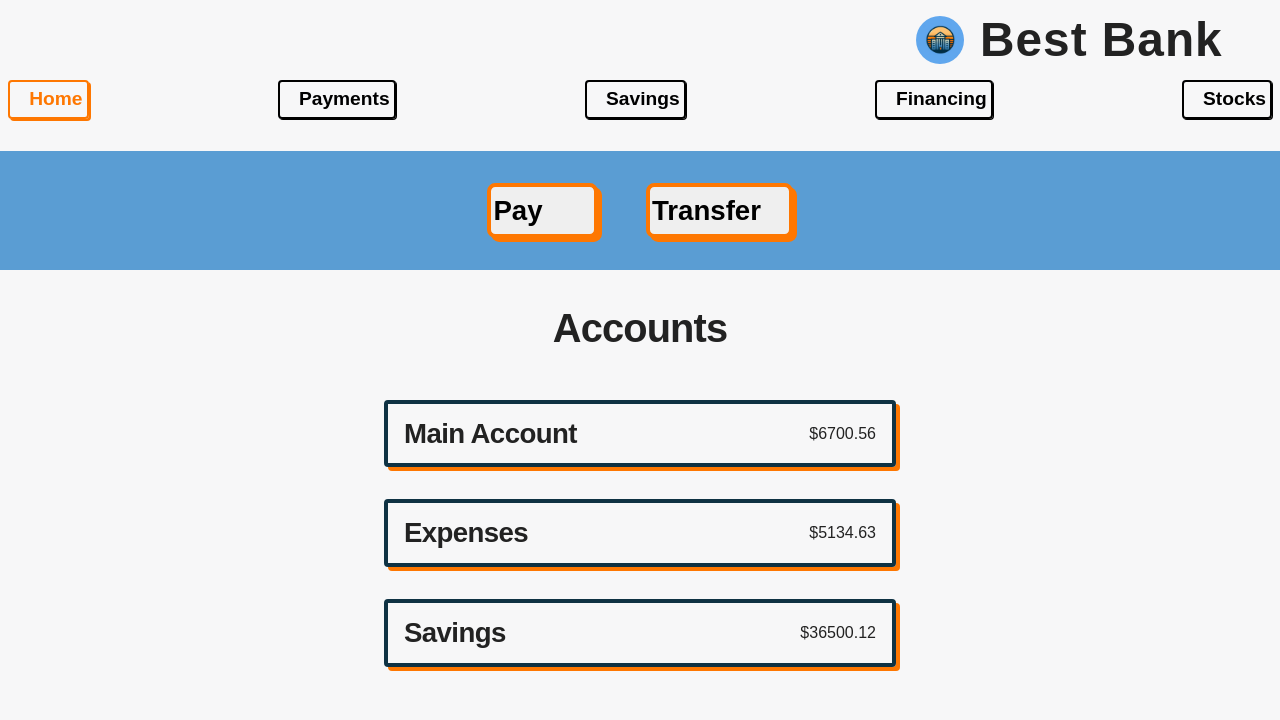
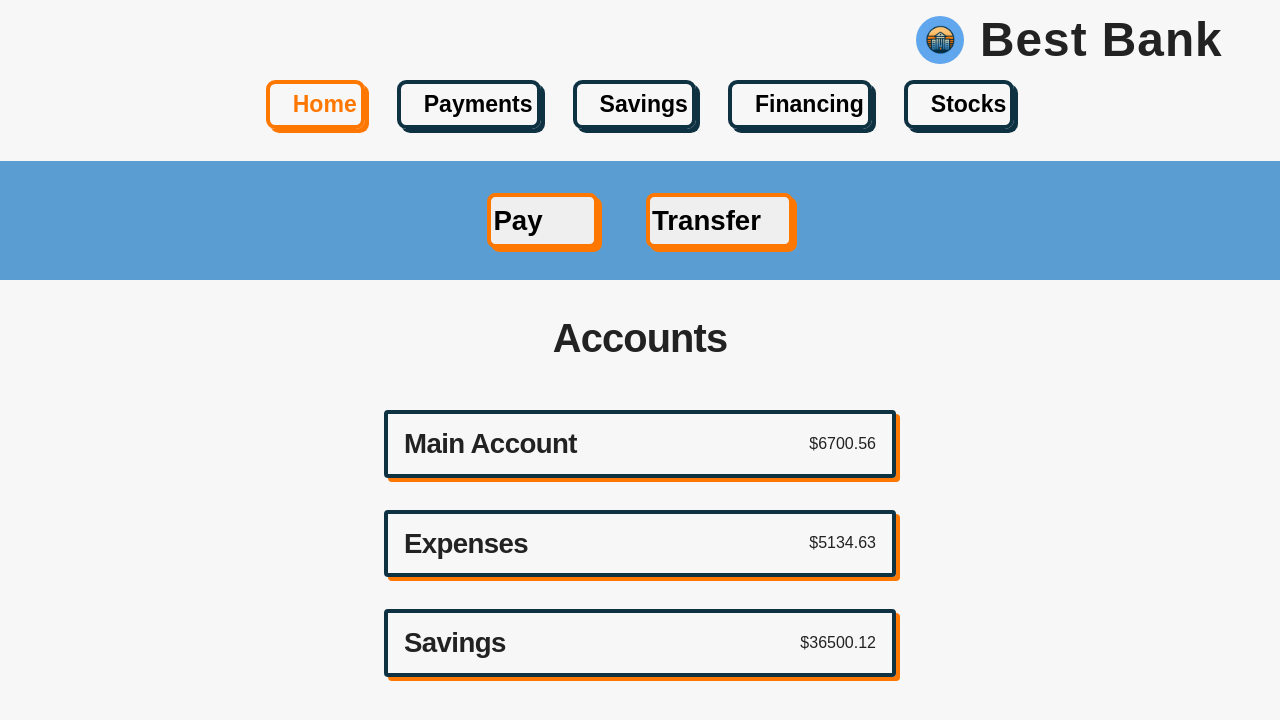
Before and after one commit to jcgoodwin86/bestbank-react-v1, a React (Vite) app: page / in a window 1280 px wide. Shown: the top 720 px of the page. Built offline with nearby package versions, Linux system fonts and the light colour scheme; a web font is replaced by a local one.

Commit message:
Optimize button CSS transitions

```diff
--- a/src/components/button/Button.module.css
+++ b/src/components/button/Button.module.css
@@ -11,9 +11,9 @@
   box-shadow: 4px 4px var(--safety-orange);
   line-height: 1;
   text-align: start;
-  transition: 500ms;
+  transition: 300ms ease-in-out;
 }
 
 .button:hover {
-  transform: rotateX(180deg);
+  transform: scale(1.2) skew(15deg);
 }
--- a/src/components/header/Header.module.css
+++ b/src/components/header/Header.module.css
@@ -47,11 +47,11 @@
   border-radius: 4px;
   cursor: pointer;
   box-shadow: 1px 1px rgba(0, 0, 0);
-  transition: 500ms;
+  transition: 300ms ease-in-out;
 }
 
 .buttonLikeLink:hover {
-  transform: rotateX(180deg);
+  transform: scale(1.2) skew(-15deg);
 }
 
 .activeButton {
@@ -60,3 +60,25 @@
   color: var(--safety-orange);
   font-weight: 700;
 }
+
+@media (min-width: 600px) {
+  .menu-list {
+    justify-content: center;
+    gap: 2em;
+  }
+
+  .buttonLikeLink {
+    font-size: var(--text-size-300);
+    border: 4px solid var(--gunmetal);
+    border-radius: 0.4em;
+    cursor: pointer;
+    box-shadow: 4px 4px var(--gunmetal);
+  }
+
+  .activeButton {
+    border: 4px solid var(--safety-orange);
+    box-shadow: 4px 4px var(--safety-orange);
+    color: var(--safety-orange);
+    font-weight: 700;
+  }
+}
```
